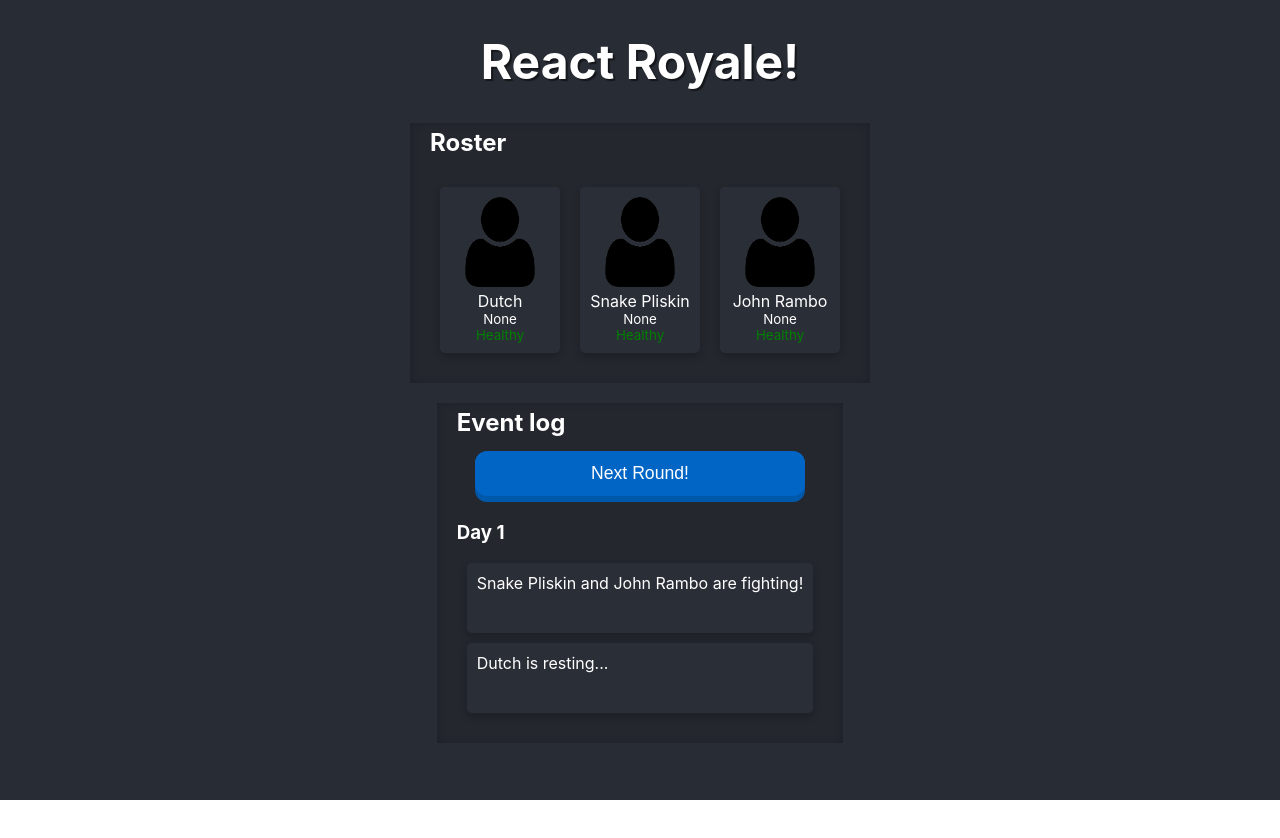
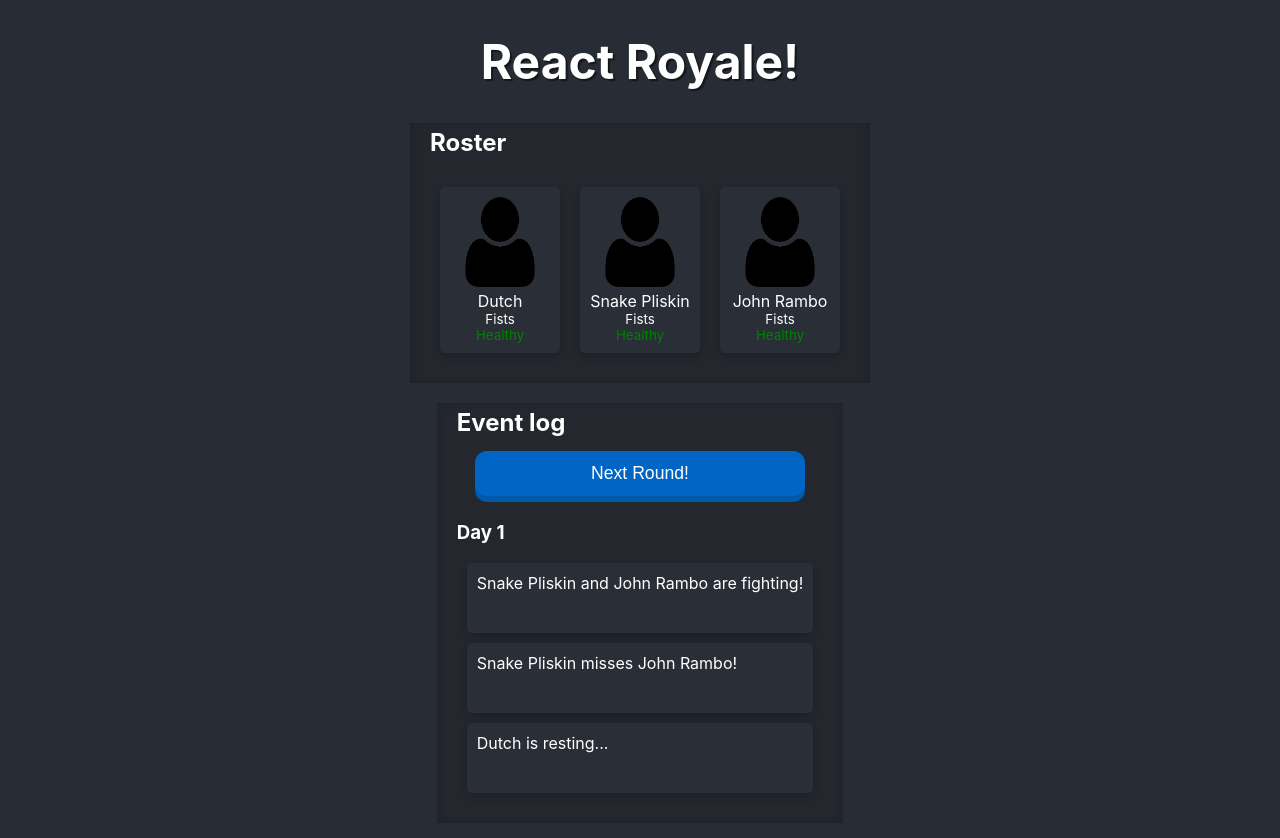
Before and after one commit to Julioevm/react-royale, a React (Create React App) app: page / in a window 1280 px wide. Shown: the top 838 px of the page. Before the commit the page ends 800 px from the top, so only its background shows below. Built offline with nearby package versions, Linux system fonts and the light colour scheme.

Commit message:
Implement combat evets with generic descriptions.

```diff
--- a/src/DAL/Player.ts
+++ b/src/DAL/Player.ts
@@ -12,17 +12,31 @@ export const STATE_HEALTHY: PlayerState = {
 	style: { color: "green" },
 };
 
+export const WEAPON_FISTS: Weapon = {
+	key: "fists",
+	name: "Fists",
+	value: 0,
+	types: ["hth"],
+};
+
+export interface Weapon {
+	key: string;
+	name: string;
+	value: number;
+	types: string[];
+}
+
 export interface Player {
 	key: string;
 	name: string;
-	weapon: string;
+	weapon: Weapon;
 	state: PlayerState;
 }
 
 export function initializePlayers(players: Partial<Player>[]): Player[] {
 	return players.map((player) => ({
 		...player,
-		weapon: "None",
+		weapon: WEAPON_FISTS,
 		state: STATE_HEALTHY,
 	})) as Player[];
 }
@@ -32,7 +46,7 @@ function loadPlayersJSON(): Player[] {
 	return require("../assets/data/roster.json");
 }
 
-export function getPlayers() : Player[] {
+export function getPlayers(): Player[] {
 	const players = loadPlayersJSON();
 	return initializePlayers(players);
 }
--- a/src/components/PlayerCard.tsx
+++ b/src/components/PlayerCard.tsx
@@ -9,7 +9,7 @@ export default function PlayerCard(player: Player) {
 			<img src={profile} alt="Player profile" width="70px" height="90px"></img>
 			<div className="playerCardInfo">
 				<div>{player.name}</div>
-				<div className="smaller playerWeapon">{player.weapon}</div>
+				<div className="smaller playerWeapon">{player.weapon.name}</div>
 				<div className="smaller playerStatus" style={player.state.style}>
 					{player.state.name}
 				</div>
--- a/src/engine/BREngine.ts
+++ b/src/engine/BREngine.ts
@@ -27,6 +27,32 @@ function getEngagements(players: Player[]) {
 	return engagedPlayers;
 }
 
+function generateFightEvent(player1: Player, player2: Player): EventDesc {
+	const hthCombat = player1.weapon.value + player2.weapon.value === 0;
+	const player1Threshold = hthCombat
+		? getRandomNumber(50)
+		: getRandomNumber(player1.weapon.value);
+	const player1Roll = getRandomNumber(100) + player1.state.bonus;
+	let desc;
+
+	if (player1Roll < player1Threshold) {
+		desc = `${player1.name} wins!`;
+	} else if (player1Roll <= player1Threshold + 10) {
+		desc = `${player1.name} wounds ${player2.name}!`;
+	} else {
+		desc = `${player1.name} misses ${player2.name}!`;
+	}
+
+	const event: EventDesc = {
+		id:
+			`${player1.key}-${player1.weapon.key}-${player2.key}` +
+			new Date().getTime(),
+		desc: desc,
+	};
+
+	return event;
+}
+
 function generateEngagementEvents(players: Player[]): EventDesc[] {
 	let events: EventDesc[] = [];
 
@@ -35,11 +61,13 @@ function generateEngagementEvents(players: Player[]): EventDesc[] {
 		const player2 = players[i + 1];
 
 		const event: EventDesc = {
-			id: `${player1.key}-${player2.key}`,
+			id: `${player1.key}-${player2.key}` + new Date().getTime(),
 			desc: `${player1.name} and ${player2.name} are fighting!`,
 		};
 
 		events.push(event);
+
+		events.push(generateFightEvent(player1, player2));
 	}
 
 	return events;
@@ -53,7 +81,8 @@ function generateRoundEvents(players: Player[]): EventDesc[] {
 	events = generateEngagementEvents(engagedPlayers);
 
 	const unEngagedPlayers = players.filter(
-		(player) => !engagedPlayers.some((engagedPlayer) => player.key === engagedPlayer.key)
+		(player) =>
+			!engagedPlayers.some((engagedPlayer) => player.key === engagedPlayer.key)
 	);
 
 	for (const player of unEngagedPlayers) {
```
Also changed, not shown: 1 other file (tests, documents, lock files or other folders).
